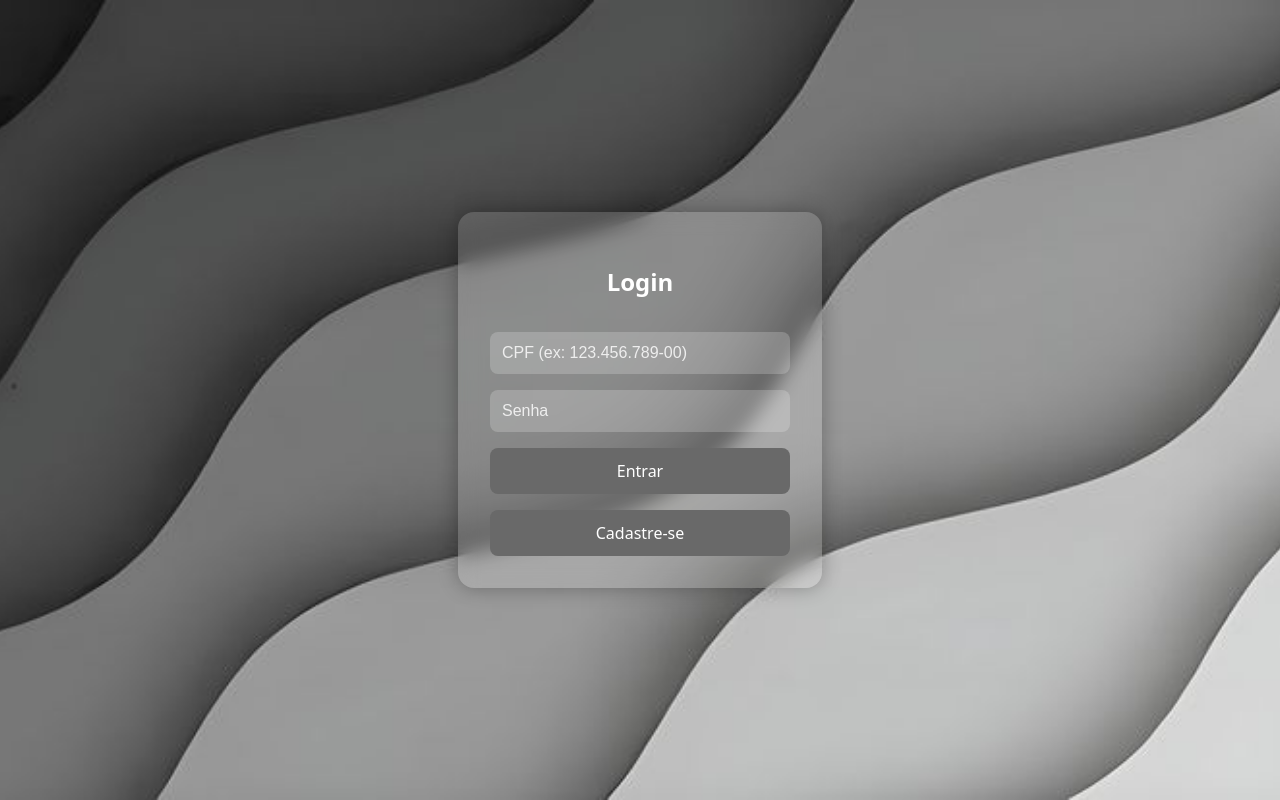
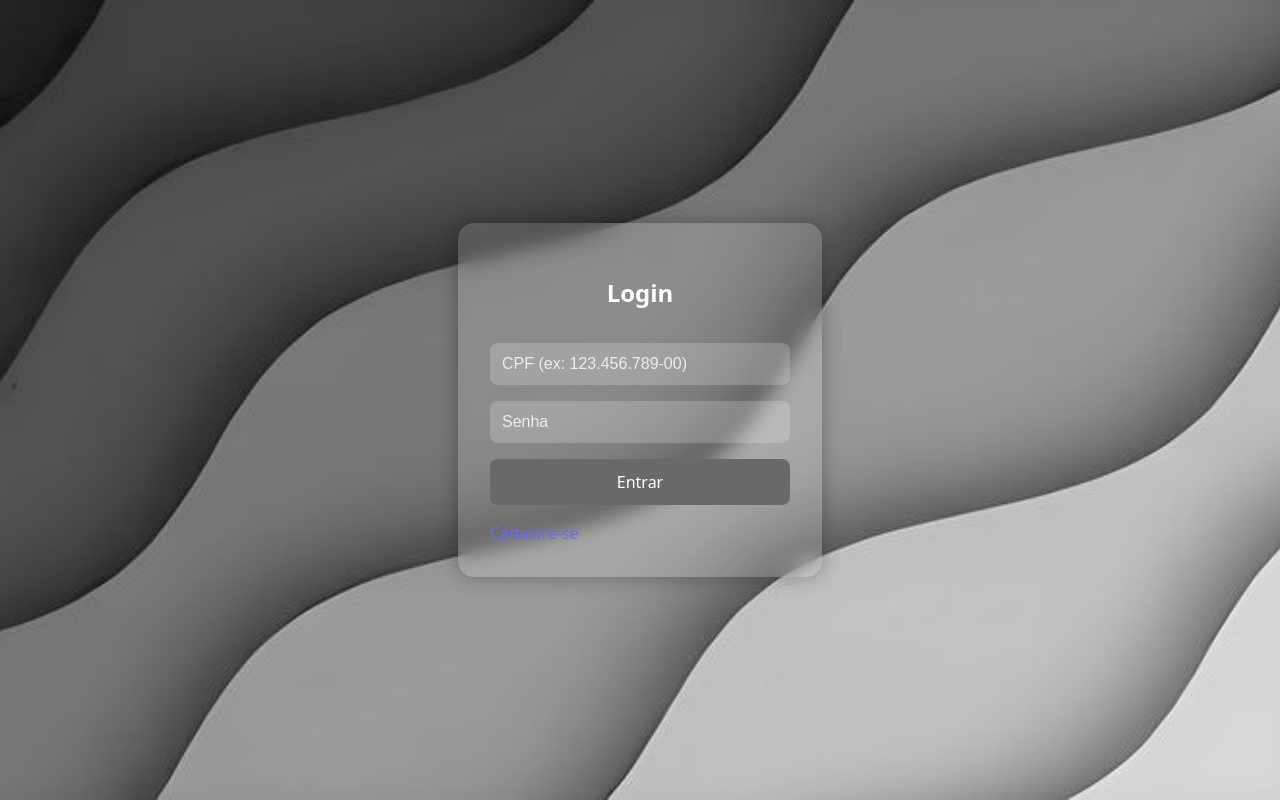
Before and after one commit to brunopaiva1/MDA, a React (Vite) app in the folder Front/agenda/: page / in a window 1280 px wide. Built offline with nearby package versions, Linux system fonts and the light colour scheme.

Commit message:
<fix>:  link of register

```diff
--- a/Front/agenda/src/Login.jsx
+++ b/Front/agenda/src/Login.jsx
@@ -1,5 +1,5 @@
 import React, { useState } from 'react';
-import { useNavigate } from 'react-router-dom';
+import { useNavigate, Link } from 'react-router-dom';
 import './Login.css';
 
 function Login() {
@@ -16,10 +16,6 @@ function Login() {
       alert('CPF ou senha incorretos');
     }
   };
-
-  const handleCadastro = () => {
-    navigate('/cadastro');
-  }
 
   return (
     <div className="login-container">
@@ -40,7 +36,10 @@ function Login() {
           required
         />
         <button type="submit">Entrar</button>
-        <button type="button" className='register-button' onClick={handleCadastro}>Cadastre-se</button>
+
+        <Link to="/cadastro" className="register-link">
+          Cadastre-se
+        </Link>
       </form>
     </div>
   );
```
